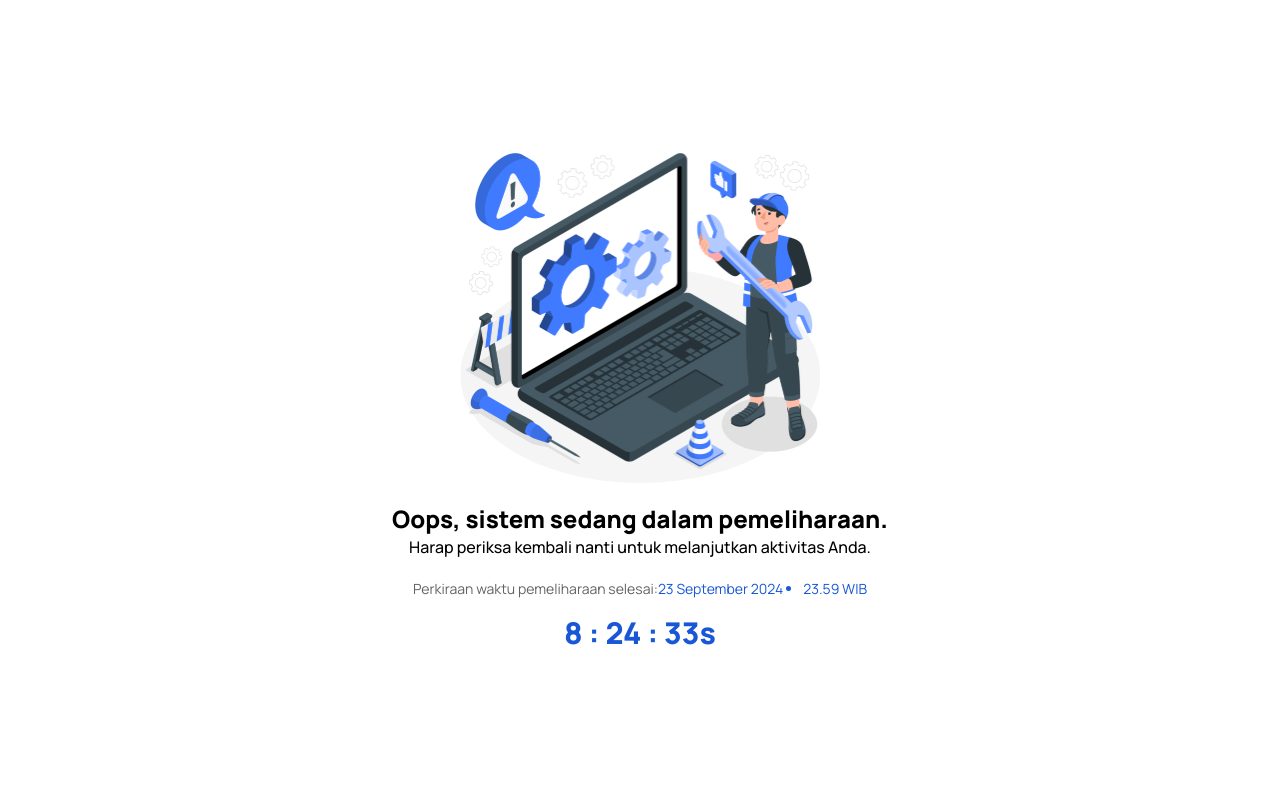
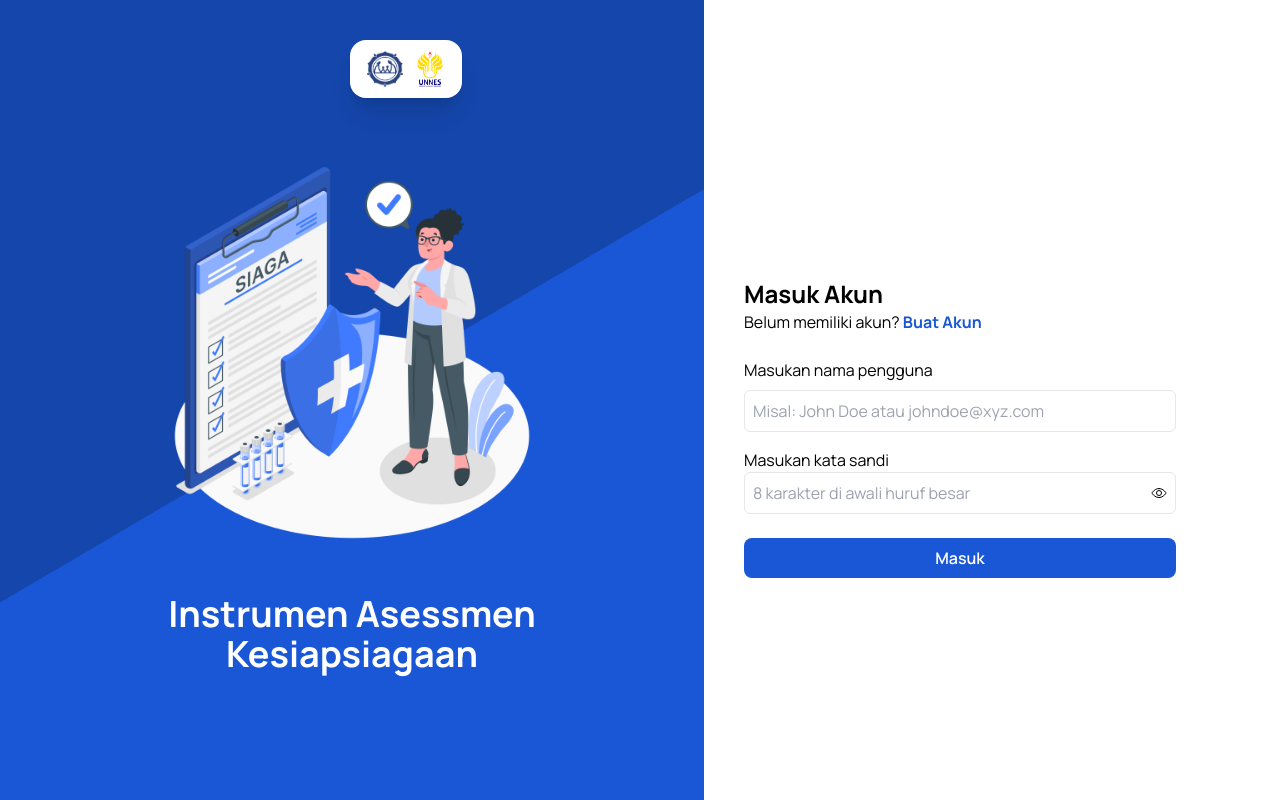
Before and after one commit to biillskiii/ppamkespro, a Next.js app: page / in a window 1280 px wide. Built offline with nearby package versions, Linux system fonts and the light colour scheme.

Commit message:
fix : maintance

```diff
--- a/src/app/page.jsx
+++ b/src/app/page.jsx
@@ -1,61 +1,61 @@
-"use client";
-import React, { useState, useEffect } from "react";
-import Image from "next/image";
-import Maintenance from "../../public/assets/maintance.png";
+// "use client";
+// import React, { useState, useEffect } from "react";
+// import Image from "next/image";
+// import Maintenance from "../../public/assets/maintance.png";
 
-const Page = () => {
-  const [timeLeft, setTimeLeft] = useState("");
+// const Page = () => {
+//   const [timeLeft, setTimeLeft] = useState("");
 
-  useEffect(() => {
-    const targetDate = new Date("2024-09-23T16:59:00Z"); // 23:59 WIB is 16:59 UTC
+//   useEffect(() => {
+//     const targetDate = new Date("2024-09-23T16:59:00Z"); // 23:59 WIB is 16:59 UTC
 
-    const updateCountdown = () => {
-      const now = new Date();
-      const difference = targetDate.getTime() - now.getTime();
+//     const updateCountdown = () => {
+//       const now = new Date();
+//       const difference = targetDate.getTime() - now.getTime();
 
-      if (difference > 0) {
-        const hours = Math.floor((difference / (1000 * 60 * 60)) % 24);
-        const minutes = Math.floor((difference / 1000 / 60) % 60);
-        const seconds = Math.floor((difference / 1000) % 60);
+//       if (difference > 0) {
+//         const hours = Math.floor((difference / (1000 * 60 * 60)) % 24);
+//         const minutes = Math.floor((difference / 1000 / 60) % 60);
+//         const seconds = Math.floor((difference / 1000) % 60);
 
-        setTimeLeft(`${hours} : ${minutes} : ${seconds}s`);
-      } else {
-        setTimeLeft("Maintenance completed");
-      }
-    };
+//         setTimeLeft(`${hours} : ${minutes} : ${seconds}s`);
+//       } else {
+//         setTimeLeft("Maintenance completed");
+//       }
+//     };
 
-    const timer = setInterval(updateCountdown, 1000);
+//     const timer = setInterval(updateCountdown, 1000);
 
-    return () => clearInterval(timer);
-  }, []);
+//     return () => clearInterval(timer);
+//   }, []);
 
-  return (
-    <div className="w-full min-h-screen flex flex-col justify-center items-center">
-      <Image src={Maintenance} alt="Maintenance" width={360} />
-      <h1 className="font-extrabold text-2xl mt-5">
-        Oops, sistem sedang dalam pemeliharaan.
-      </h1>
-      <p className="font-medium text-base">
-        Harap periksa kembali nanti untuk melanjutkan aktivitas Anda.
-      </p>
-      <p className="text-sm mt-5 flex items-center text-[#636363]">
-        Perkiraan waktu pemeliharaan selesai:{" "}
-        <span className="text-accent flex items-center gap-x-5">
-          23 September 2024 <span className="list-item">23.59 WIB</span>
-        </span>
-      </p>
-      <p className="font-extrabold text-accent text-3xl mt-4">{timeLeft}</p>
-    </div>
-  );
-};
+//   return (
+//     <div className="w-full min-h-screen flex flex-col justify-center items-center">
+//       <Image src={Maintenance} alt="Maintenance" width={360} />
+//       <h1 className="font-extrabold text-2xl mt-5">
+//         Oops, sistem sedang dalam pemeliharaan.
+//       </h1>
+//       <p className="font-medium text-base">
+//         Harap periksa kembali nanti untuk melanjutkan aktivitas Anda.
+//       </p>
+//       <p className="text-sm mt-5 flex items-center text-[#636363]">
+//         Perkiraan waktu pemeliharaan selesai:{" "}
+//         <span className="text-accent flex items-center gap-x-5">
+//           23 September 2024 <span className="list-item">23.59 WIB</span>
+//         </span>
+//       </p>
+//       <p className="font-extrabold text-accent text-3xl mt-4">{timeLeft}</p>
+//     </div>
+//   );
+// };
 
-export default Page;
+// export default Page;
 
-// import React from 'react'
-// import Login from "@/modules/login";
+import React from 'react'
+import Login from "@/modules/login";
 
-// const page = () => {
-//   return <Login/>
-// }
+const page = () => {
+  return <Login/>
+}
 
-// export default page
+export default page
```
